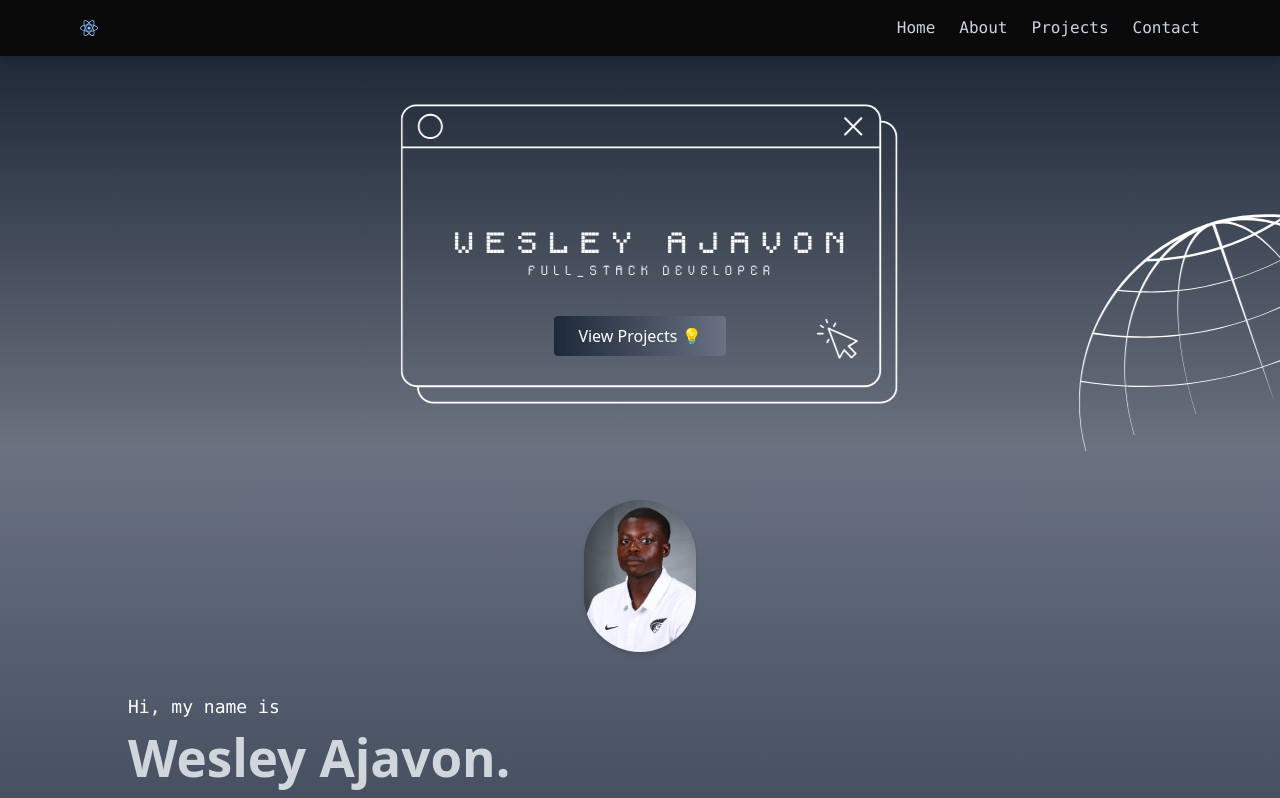
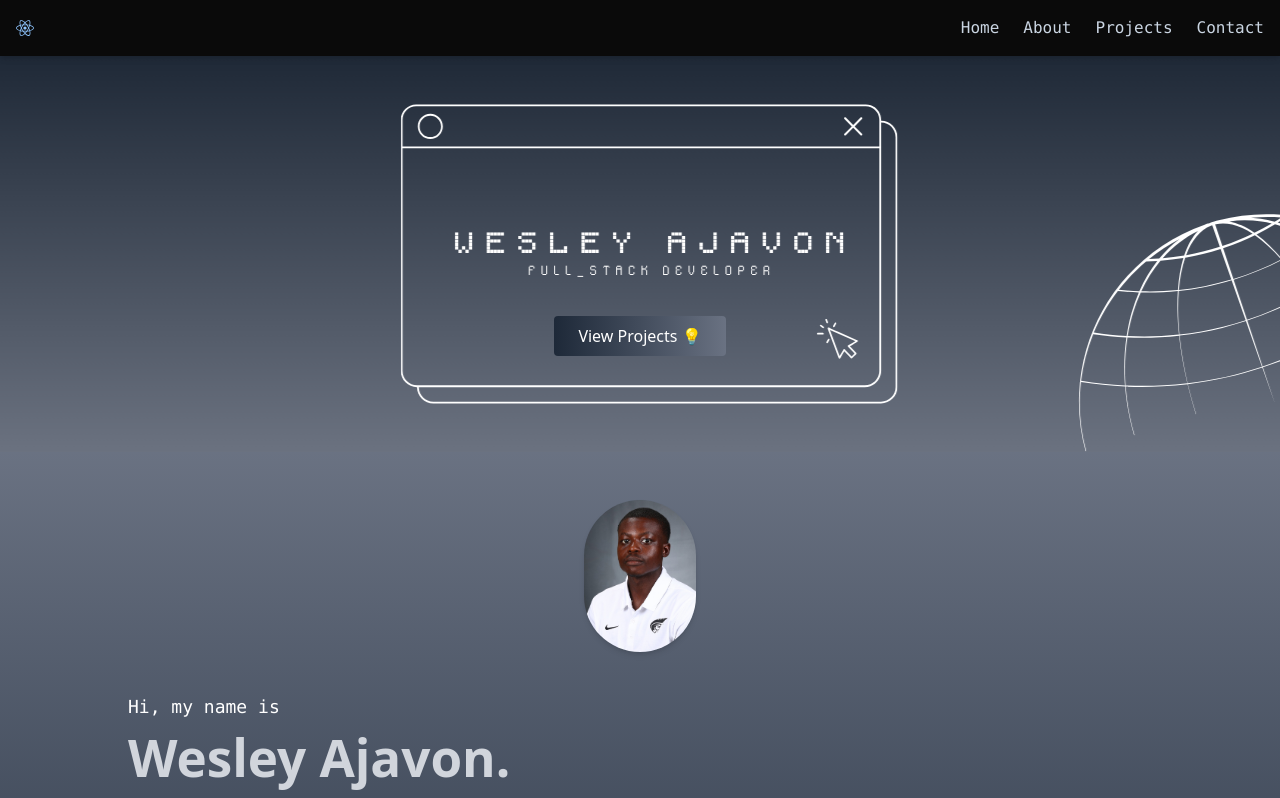
Before and after one commit to wesleyajavon/portfolio, a React (Vite) app in the folder portfolio/: page / in a window 1280 px wide. Shown: the top 798 px of the page. Built offline with nearby package versions, Linux system fonts and the light colour scheme.

Commit message:
upd navbar

```diff
--- a/portfolio/src/components/Navbar.jsx
+++ b/portfolio/src/components/Navbar.jsx
@@ -9,7 +9,7 @@ export default function Navbar() {
 
     return (
         <nav className="bg-neutral-950 shadow-md sticky top-0 z-50">
-            <div className="max-w-6xl mx-auto px-4 py-4 flex items-center justify-between">
+            <div className="max-w-7xl mx-auto px-4 py-4 flex items-center justify-between">
                 {/* Logo */}
                 <div className="flex items-center gap-2 text-slate-300 font-bold text-lg">
                     <FaReact className="text-blue-300" />
```
